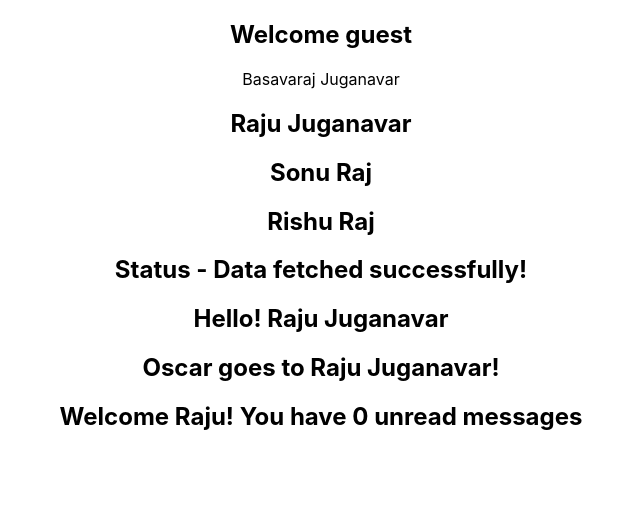
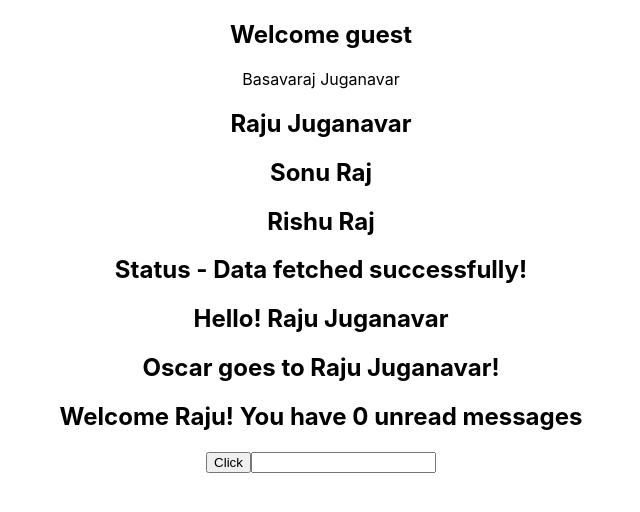
Before and after one commit to braju007/react_typescript, a React (Create React App) app in the folder react-typescript-demo/: page / in a window 1280 px wide. Shown: the top 512 px of the page, without its empty margins (319-959 px from the left). Built offline with nearby package versions, Linux system fonts and the light colour scheme.

Commit message:
import Button and Input components in App

```diff
--- a/react-typescript-demo/src/App.tsx
+++ b/react-typescript-demo/src/App.tsx
@@ -5,6 +5,8 @@ import { PersonList } from "./components/PersonList";
 import { Status } from "./components/Status";
 import { Heading } from "./components/Heading";
 import { Oscar } from "./components/Oscar";
+import { Button } from "./components/Button";
+import { Input } from "./components/Input";
 
 function App() {
   const personName = {
@@ -37,6 +39,12 @@ function App() {
         <Heading>Oscar goes to Raju Juganavar!</Heading>
       </Oscar>
       <Greet name="Raju" isLoggedIn={true} />
+      <Button
+        handleClick={(event, id) => {
+          console.log("Button clicked", event, id);
+        }}
+      />
+      <Input value="" handleChange={(event) => console.log(event)} />
     </div>
   );
 }
```
